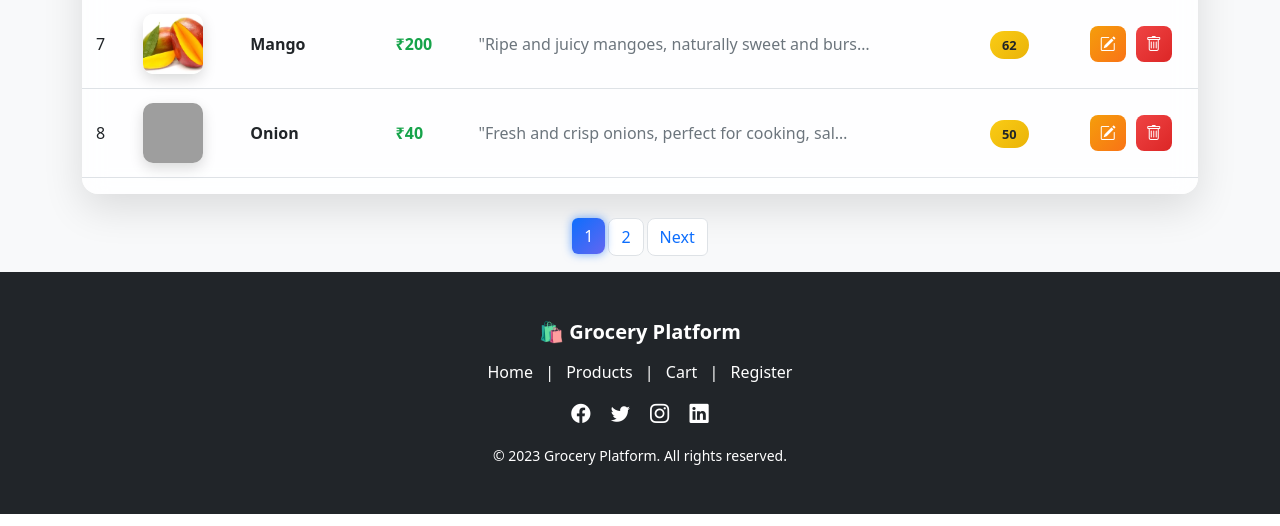
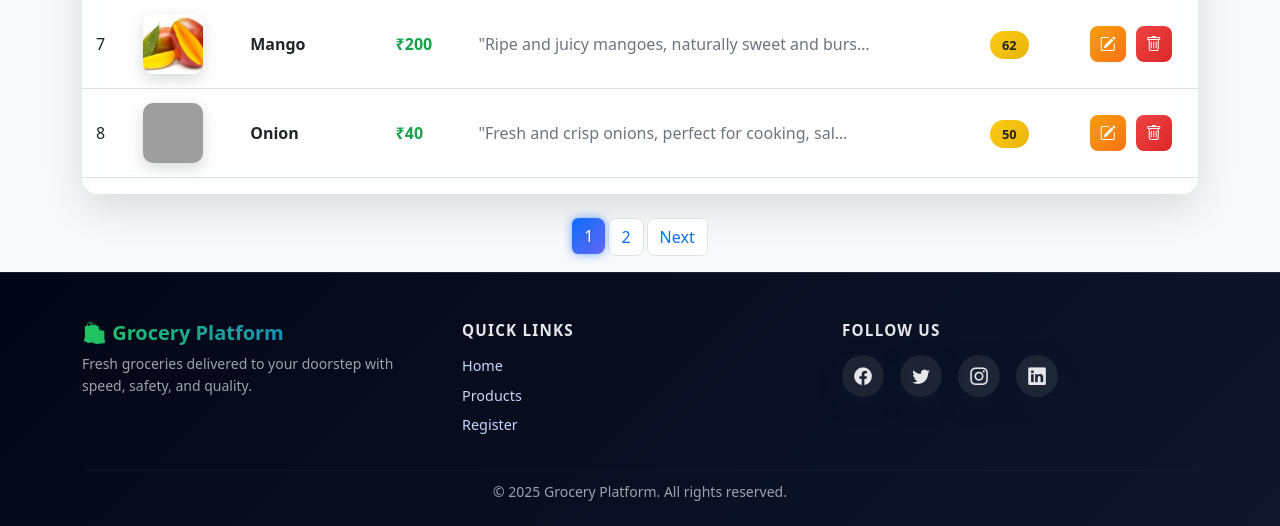
Before and after one commit to Jayeshpatil1863/grocery-platform, a Django app: page /dashboard/ in a window 1280 px wide. Shown: the part 981-1507 px from the top of the page. Run offline with Django 4.2, Linux system fonts and the light colour scheme; data comes from the database, SQL or seed files in the repository; both versions use the stored data as it was after the commit; some libraries are stand-ins or nearby versions; grey boxes are pictures that could not be loaded.

Commit message:
new designs

```diff
--- a/account/templates/footer.html
+++ b/account/templates/footer.html
@@ -1,35 +1,124 @@
-<footer class="py-5 bg-dark text-white">
-    <div class="container text-center">
-        <!-- Brand / Logo -->
-        <h5 class="fw-bold mb-3">🛍 Grocery Platform</h5>
+<footer class="premium-footer pt-5 pb-4 text-white">
+    <div class="container">
 
-        <!-- Quick links -->
-        <div class="mb-3">
-            <a href="/" class="text-white mx-2 text-decoration-none">Home</a> |
-            <a href="{% url 'product:list' %}" class="text-white mx-2 text-decoration-none">Products</a> |
-            <a href="{% url 'cart:viewcart' %}" class="text-white mx-2 text-decoration-none">Cart</a> |
-            <a href="{% url 'account:add' %}" class="text-white mx-2 text-decoration-none">Register</a>
+        <div class="row text-center text-md-start align-items-start">
+
+            <!-- Brand -->
+            <div class="col-md-4 mb-4">
+                <h5 class="fw-bold footer-brand mb-2">🛍 Grocery Platform</h5>
+                <p class="footer-text small">
+                    Fresh groceries delivered to your doorstep with speed, safety, and quality.
+                </p>
+            </div>
+
+            <!-- Quick Links -->
+            <div class="col-md-4 mb-4">
+                <h6 class="fw-bold mb-3 footer-title">Quick Links</h6>
+                <div class="d-flex flex-column gap-2 align-items-center align-items-md-start">
+                    <a href="/" class="footer-link">Home</a>
+                    <a href="{% url 'product:list' %}" class="footer-link">Products</a>
+                    {% if user.is_authenticated %}
+                    <a href="{% url 'cart:viewcart' %}" class="footer-link">Cart</a>
+                    {%endif%}
+                    <a href="{% url 'account:add' %}" class="footer-link">Register</a>
+                </div>
+            </div>
+
+            <!-- Social Icons -->
+            <div class="col-md-4 mb-4">
+                <h6 class="fw-bold mb-3 footer-title">Follow Us</h6>
+                <div class="d-flex justify-content-center justify-content-md-start gap-3">
+                    <a href="#" class="social-icon"><i class="bi bi-facebook"></i></a>
+                    <a href="#" class="social-icon"><i class="bi bi-twitter"></i></a>
+                    <a href="https://www.instagram.com/mr.jayesh_02" class="social-icon"><i class="bi bi-instagram"></i></a>
+                    <a href="https://www.linkedin.com/in/jayeshpatil02" class="social-icon"><i class="bi bi-linkedin"></i></a>
+                </div>
+            </div>
+
         </div>
 
-        <!-- Social Icons -->
-        <div class="mb-3">
-            <a href="#" class="text-white mx-2"><i class="bi bi-facebook"></i></a>
-            <a href="#" class="text-white mx-2"><i class="bi bi-twitter"></i></a>
-            <a href="#" class="text-white mx-2"><i class="bi bi-instagram"></i></a>
-            <a href="#" class="text-white mx-2"><i class="bi bi-linkedin"></i></a>
+        <hr class="footer-divider">
+
+        <div class="text-center small footer-bottom-text">
+            &copy; 2025 Grocery Platform. All rights reserved.
         </div>
 
-        <!-- Copyright -->
-        <p class="m-0 small">&copy; 2023 Grocery Platform. All rights reserved.</p>
     </div>
 </footer>
 
+<!-- Bootstrap Icons -->
+<link rel="stylesheet" href="https://cdn.jsdelivr.net/npm/bootstrap-icons@1.10.5/font/bootstrap-icons.css">
+
 <style>
-footer a:hover {
-    color: #ffc107; /* Amber color on hover */
-    transition: 0.3s;
+/* Main Footer */
+.premium-footer {
+    background: linear-gradient(135deg, #020617, #0f172a);
+    border-top: 1px solid rgba(255,255,255,0.08);
 }
-footer i {
-    font-size: 1.2rem;
+
+/* Brand */
+.footer-brand {
+    background: linear-gradient(90deg, #22c55e, #0d6efd);
+    -webkit-background-clip: text;
+    -webkit-text-fill-color: transparent;
+    color: #22c55e; /* fallback */
+}
+
+/* Titles */
+.footer-title {
+    font-size: 0.95rem;
+    letter-spacing: 0.08em;
+    text-transform: uppercase;
+    color: #e5e7eb;
+}
+
+/* Normal text */
+.footer-text {
+    color: #9ca3af;
+    line-height: 1.6;
+}
+
+/* Links */
+.footer-link {
+    color: #cbd5f5;
+    text-decoration: none;
+    font-size: 0.9rem;
+    transition: all 0.25s ease;
+}
+.footer-link:hover {
+    color: #facc15;
+    transform: translateX(4px);
+}
+
+/* Social icons */
+.social-icon {
+    width: 42px;
+    height: 42px;
+    border-radius: 999px;
+    background: rgba(255,255,255,0.08);
+    display: flex;
+    align-items: center;
+    justify-content: center;
+    color: #e5e7eb;
+    font-size: 1.1rem;
+    transition: all 0.25s ease;
+    box-shadow: 0 8px 20px rgba(15,23,42,0.6);
+}
+.social-icon:hover {
+    color: #22c55e;
+    background: rgba(34,197,94,0.2);
+    transform: translateY(-3px);
+}
+
+/* Divider */
+.footer-divider {
+    border-color: rgba(255,255,255,0.12);
+    margin-top: 10px;
+    margin-bottom: 10px;
+}
+
+/* Bottom text */
+.footer-bottom-text {
+    color: #9ca3af;
 }
 </style>
```
Also changed, not shown: db.sqlite3.
